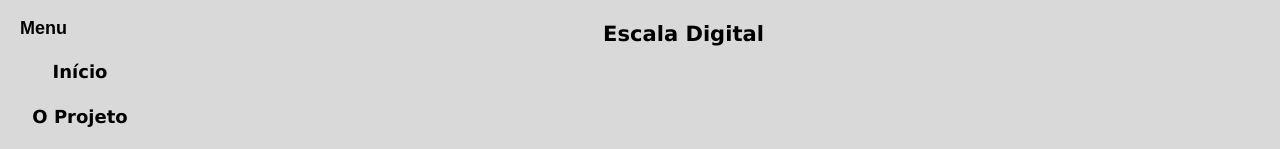
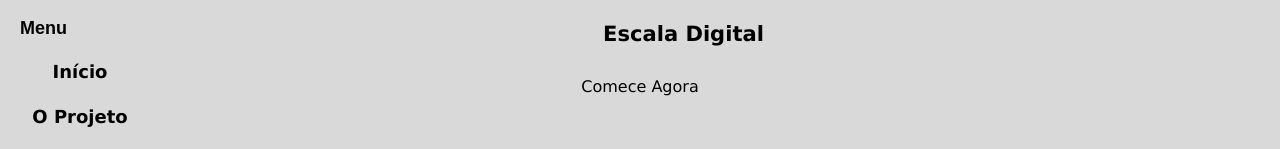
Before and after one commit to giovannacaique/teste-ed, a website: page index.html in a window 1280 px wide. Shown: the top 149 px of the page. Drawn offline with Linux system fonts and the light colour scheme.

Commit message:
Botão de login 1.0

```diff
--- a/index.html
+++ b/index.html
@@ -28,6 +28,7 @@
         <div class="escala">
             <h3>Escala Digital</h3>
         </div>
+        <a href="login.html" class="start-button">Comece Agora</a>
     </header>
 
     <main>
```
